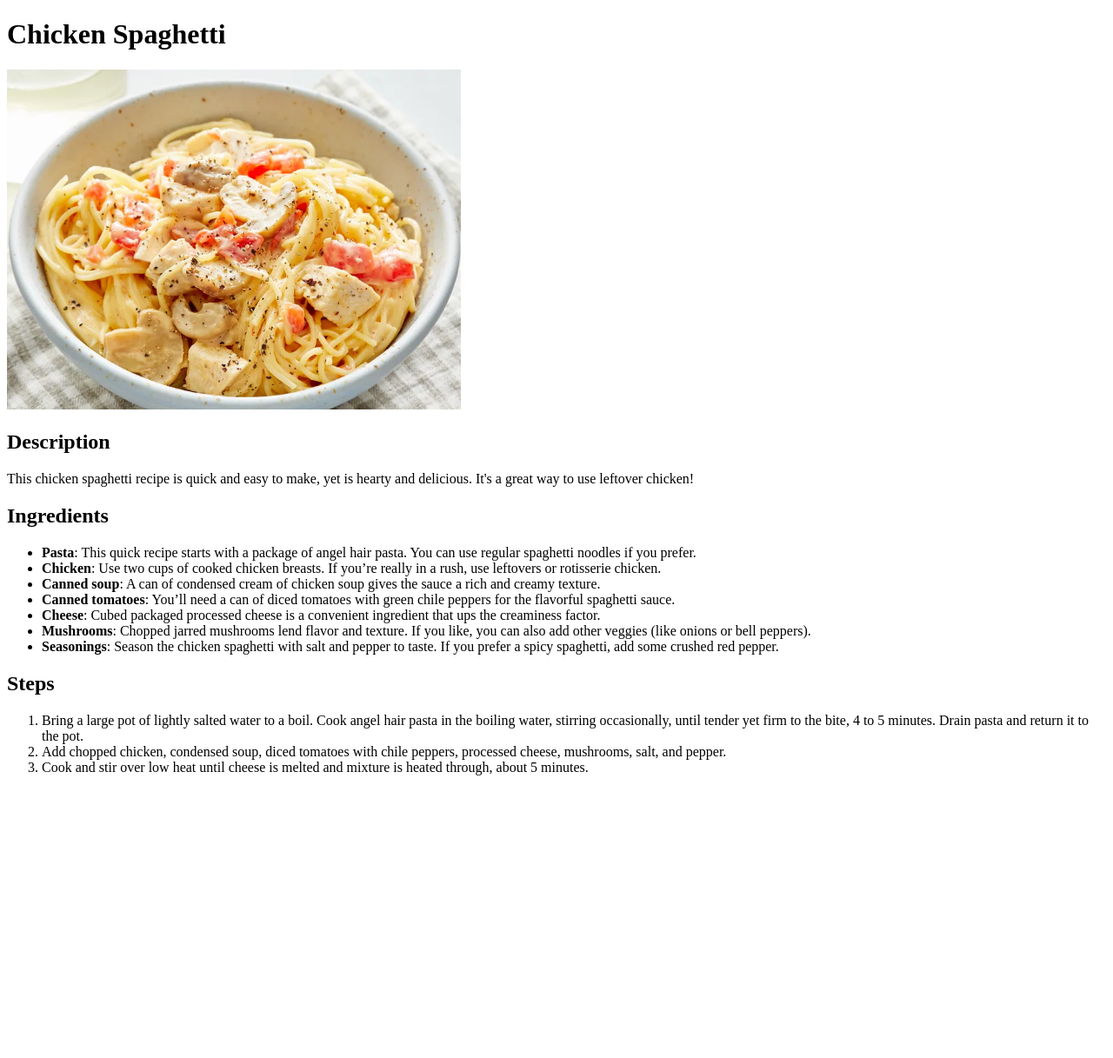
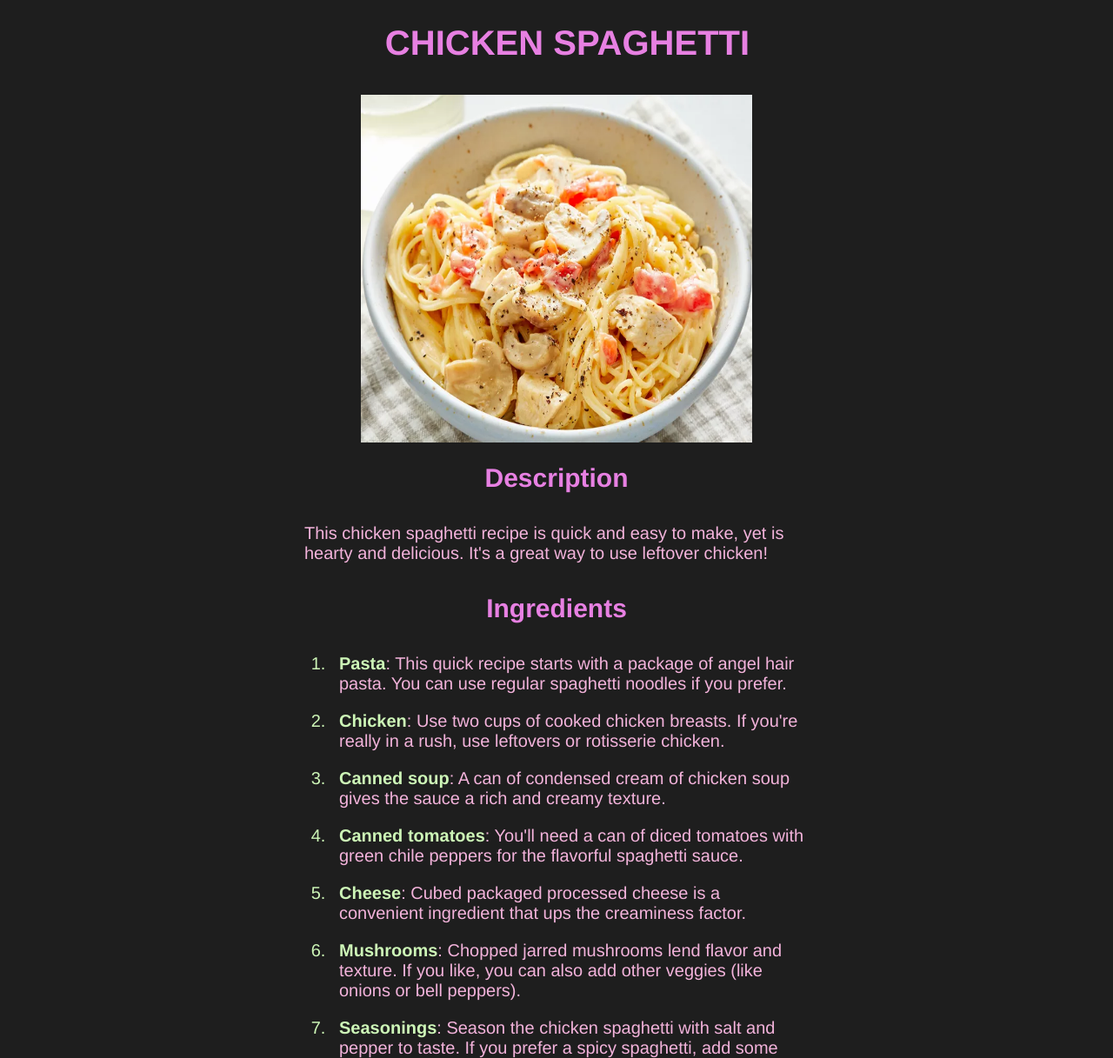
Before and after one commit to C0de3nchantress/odin-recipes, a plain HTML site: page recipes/chicken-spaghetti.html in a window 1280 px wide. Shown: the top 1217 px of the page at 87% size. Before the commit the page ends 908 px from the top, so only its background shows below. Drawn offline with Linux system fonts and the light colour scheme.

Commit message:
ADDED COLORS  AND STYLING!!!!!!!

```diff
--- a/recipes/chicken-spaghetti.html
+++ b/recipes/chicken-spaghetti.html
@@ -1,42 +1,94 @@
 <!DOCTYPE html>
 <html lang="en">
     <head>
-    <meta charset="UTF-8">
-    <meta name="viewport" content="width=device-width, initial-scale=1.0">
+        <meta charset="UTF-8" />
+        <meta name="viewport" content="width=device-width, initial-scale=1.0" />
         <title>Chicken Spaghetti</title>
+        <link rel="stylesheet" href="../styles.css" />
     </head>
     <body>
-    <h1>Chicken Spaghetti</h1>
-    <img src="./Chicken Spaghetti.webp" alt="Finished Picture of a Chicken Spaghetti" width="521.6" height="391.2">
+        <h1 class="main-header">Chicken Spaghetti</h1>
+        <img
+            src="./Chicken Spaghetti.webp"
+            alt="Finished Picture of a Chicken Spaghetti"
+            class="recipe image"
+        />
 
-    <h2>Description</h2>
-    <p>This chicken spaghetti recipe is quick and easy to make, yet is hearty and delicious. It's a great way to use leftover chicken!</p>
+        <div class="description">
+            <h2 class="header">Description</h2>
+            <p class="content">
+                This chicken spaghetti recipe is quick and easy to make, yet is
+                hearty and delicious. It's a great way to use leftover chicken!
+            </p>
+        </div>
 
-    <h2>Ingredients</h2>
-    <ul>
-        <li><strong>Pasta</strong>: This quick recipe starts with a package of angel hair pasta. You can use regular spaghetti noodles if you prefer.</li>
+        <div class="ingredients">
+            <h2 class="header">Ingredients</h2>
+            <ol class="list">
+                <li class="content ingredient">
+                    <div class = "title">Pasta</div>: This quick recipe starts with a
+                    package of angel hair pasta. You can use regular spaghetti
+                    noodles if you prefer.
+                </li>
 
-        <li><strong>Chicken</strong>: Use two cups of cooked chicken breasts. If you’re really in a rush, use leftovers or rotisserie chicken.</li>
+                <li class="content ingredient">
+                    <div class = "title">Chicken</div>: Use two cups of cooked chicken
+                    breasts. If you're really in a rush, use leftovers or
+                    rotisserie chicken.
+                </li>
 
-        <li><strong>Canned soup</strong>: A can of condensed cream of chicken soup gives the sauce a rich and creamy texture.</li>
+                <li class="content ingredient">
+                    <div class = "title">Canned soup</div>: A can of condensed cream of
+                    chicken soup gives the sauce a rich and creamy texture.
+                </li>
 
-        <li><strong>Canned tomatoes</strong>: You’ll need a can of diced tomatoes with green chile peppers for the flavorful spaghetti sauce.</li>
+                <li class="content ingredient">
+                    <div class = "title">Canned tomatoes</div>: You'll need a can of diced
+                    tomatoes with green chile peppers for the flavorful
+                    spaghetti sauce.
+                </li>
 
-        <li><strong>Cheese</strong>: Cubed packaged processed cheese is a convenient ingredient that ups the creaminess factor.</li>
+                <li class="content ingredient">
+                    <div class = "title">Cheese</div>: Cubed packaged processed cheese is
+                    a convenient ingredient that ups the creaminess factor.
+                </li class="content">
 
-        <li><strong>Mushrooms</strong>: Chopped jarred mushrooms lend flavor and texture. If you like, you can also add other veggies (like onions or bell peppers).</li>
+                <li class="content ingredient">
+                    <div class = "title">Mushrooms</div>: Chopped jarred mushrooms lend
+                    flavor and texture. If you like, you can also add other
+                    veggies (like onions or bell peppers).
+                </li>
 
-        <li><strong>Seasonings</strong>: Season the chicken spaghetti with salt and pepper to taste. If you prefer a spicy spaghetti, add some crushed red pepper. </li>
-    </ul>
+                <li class="content ingredient">
+                    <div class = "title">Seasonings</div>: Season the chicken spaghetti
+                    with salt and pepper to taste. If you prefer a spicy
+                    spaghetti, add some crushed red pepper.
+                </li>
+            </ol>
+        </div>
 
-    <h2>Steps</h2>
+        <div class="steps">
+            <h2 class="header">Steps</h2>
 
-    <ol>
-        <li>Bring a large pot of lightly salted water to a boil. Cook angel hair pasta in the boiling water, stirring occasionally, until tender yet firm to the bite, 4 to 5 minutes. Drain pasta and return it to the pot.</li>
+        <ol class="list">
+            <li class="content">
+                Bring a large pot of lightly salted water to a boil. Cook angel
+                hair pasta in the boiling water, stirring occasionally, until
+                tender yet firm to the bite, 4 to 5 minutes. Drain pasta and
+                return it to the pot.
+            </li>
 
-        <li>Add chopped chicken, condensed soup, diced tomatoes with chile peppers, processed cheese, mushrooms, salt, and pepper.</li>
+            <li class="content">
+                Add chopped chicken, condensed soup, diced tomatoes with chile
+                peppers, processed cheese, mushrooms, salt, and pepper.
+            </li>
 
-        <li>Cook and stir over low heat until cheese is melted and mixture is heated through, about 5 minutes.</li>
+            <li class="content">
+                Cook and stir over low heat until cheese is melted and mixture
+                is heated through, about 5 minutes.
+            </li>
         </ol>
+        </div>
+
     </body>
 </html>
--- /dev/null
+++ b/styles.css
@@ -0,0 +1,74 @@
+* {
+    background-color: #1E1E1E;
+    color: whitesmoke;
+    font-family: Helvetica, Arial, sans-serif;
+}
+
+.link {
+    text-decoration: none;
+    color: rgb(131, 118, 228);
+    text-align: center;
+    list-style-type: none;
+    font-weight: 550;
+    font-size: 20px;
+
+}
+
+.main-list {
+    text-align: center;
+    list-style-type: none;
+    font-weight: 550;
+    font-size: 20px;
+    padding: 15px;
+}
+
+.main-header {
+    color: #e780e2;
+    font-size: 40px;
+    font-weight: bold;
+    text-transform: uppercase;
+    text-align: center;
+    padding-left: 25px;
+}
+
+.home.image {
+    height: 300px;
+    width: 400px;
+    margin: 0 auto;
+    display: block;
+}
+
+.recipe.image {
+    height: 400px;
+    width: 450px;
+    margin: 0 auto;
+    display: block;
+    padding-top: 10px;
+}
+
+.description, .ingredients, .steps {
+    font-size: 20px;
+    text-align: center;
+    margin: 0 auto;
+    max-width: 600px;
+}
+
+.description .header, .ingredients .header, .steps .header {
+    color: #e780e2;
+}
+
+.description .content, .ingredients .content, .steps .content {
+    color: #f3b3db;
+    padding:  10px;
+    text-align: left;
+}
+
+.ingredients .title {
+    display: inline-block;
+    color: #cdf6b7;
+    font-weight: bold;
+}
+
+.content.ingredient::marker {
+    color: #cdf6b7;
+}
```
Also changed, not shown: index.html (+6 -5 lines), recipes/lasagna.html (+102 -41 lines). Lines whose indentation alone changed are shown as unchanged.
